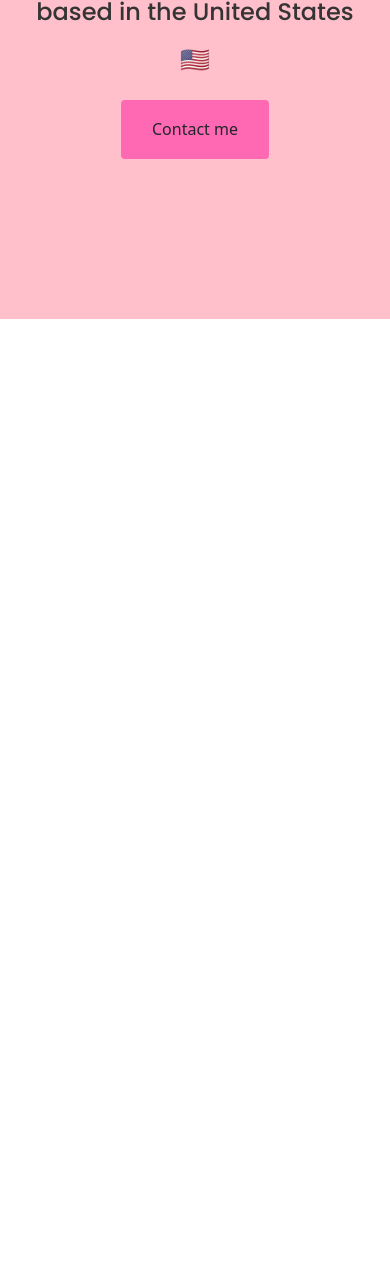
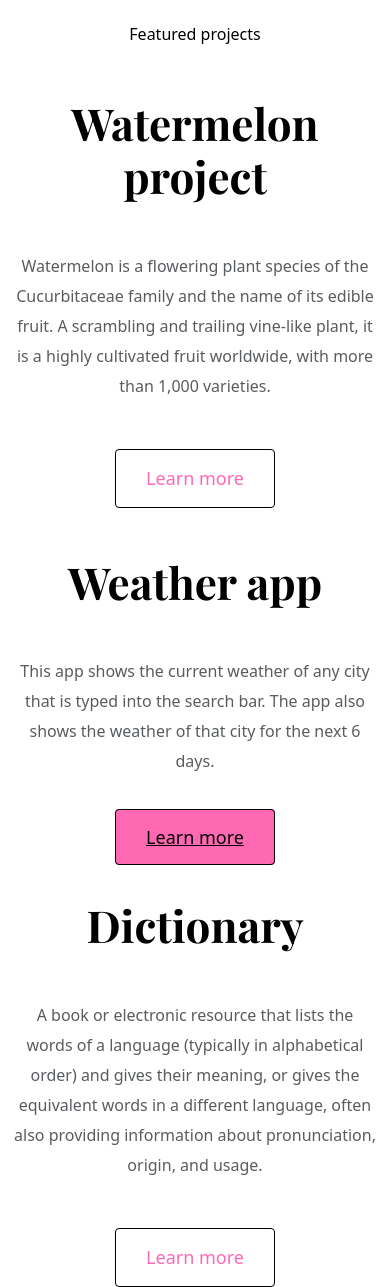
Before and after one commit to lnevans89/Portfolio-Project, a plain HTML site: page index.html in a window 390 px wide. Shown: the part 512-1799 px from the top of the page. Before the commit the page ends 844 px from the top, so only its background shows below. Drawn offline with nearby package versions, Linux system fonts and the light colour scheme.

Commit message:
Integrated homepage content design

```diff
--- a/index.html
+++ b/index.html
@@ -27,5 +27,73 @@ crossorigin="anonymous"></script>
     <a href="#" class="btn btn-branding">Contact me</a>
 </div>
 </div>
+<p class="text-center m-5">Featured projects</p>
+<div class="container">
+    <div class="row mb-5">
+        <div class="col d-none d-lg-block">
+            <div class="watermelon-picture">
+            <img src="images/Shecodes watermelon pj.pdf" class="img-fluid">
+        </div>
+    </div>
+            <div class="col">
+                <div class="project-description">
+<h2 class="mb-5">Watermelon project</h2>
+<p class="mb-5 text-muted">
+  Watermelon is a flowering plant species of
+  the Cucurbitaceae family and the name of its edible fruit. A
+  scrambling and trailing vine-like plant, it is a highly
+  cultivated fruit worldwide, with more than 1,000 varieties.
+</p>
+<a href="#" class="btn btn-branding-outline">Learn more</a>
+</div>
+   </div>
+</div>
+</div>
+
+
+<div class="container">
+    <div class="row">
+     <div class="col">
+    <div class="project-description">
+<h2 class="mb-5">Weather app</h2>
+<p class="mb-5 text-muted">
+  This app shows the current weather of any city that is typed into the search bar.
+  The app also shows the weather of that city for the next 6 days.
+</p>
+<a href="#" class="btn-branding mb-5">Learn more</a>
+</div>
+</div>
+
+        <div class="col d-none d-lg-block">
+            <div class="weather-app-picture">
+            <img src="images/weather app.pdf" class="img-fluid">
+        </div>
+    </div>
+</div>
+</div>
+
+
+<div class="container">
+    <div class="row">
+        <div class="col d-none d-lg-block">
+            <div class="watermelon-picture">
+            <img src="images/dictionary.png" class="img-fluid">
+        </div>
+    </div>
+            <div class="col">
+                <div class="project-description">
+
+<h2 class="m-5">Dictionary</h2>
+<p class="mb-5 text-muted">
+ A book or electronic resource that lists the words of a language
+ (typically in alphabetical order) and gives their meaning,
+ or gives the equivalent words in a different language,
+ often also providing information about pronunciation, origin, and usage.
+</p>
+<a href="#" class="btn btn-branding-outline">Learn more</a>
+</div>
+   </div>
+</div>
+</div>
 </body>
 </html>
--- a/styles/portfolio.css
+++ b/styles/portfolio.css
@@ -1,5 +1,6 @@
 :root{
     --branding-color: black;
+    --secondary-color: hotpink;
     --heading-font-family:'Playfair Display', serif;
     --default-font-family:'Poppins', sans-serif;
 }
@@ -15,12 +16,16 @@ font-family: var(--heading-font-family)
 }
 h1{
     font-size: 96px;
+    line-height: 1.5;
+}
+h2{
+    font-size: 64px;
 }
 p{
-    font-family: var(--default-font-family);
     font-weight: normal;
-    color: black
-
+    font-size:16px;
+    color: var(--branding-color);
+    line-height: 30px;
 }
 .hero {
     background-color: pink;
@@ -42,8 +47,48 @@ p{
 .btn-branding{
     background: hotpink;
     border-radius: 4px;
-    color:var(--branding-color)
+    color:var(--branding-color);
     font-size: 18px ;
     line-height: 27px ;
     padding: 15px 30px;
+    border: 1px solid var(--branding-color);
 }
+.btn-branding-outline{
+    background: white;
+    border-radius: 4px;
+    color: var(--secondary-color);
+    font-size: 18px ;
+    line-height: 27px ;
+    padding: 15px 30px;
+    border: 1px solid var(--branding-color);
+}
+.project-description{
+   padding: 120px 60px ;
+}
+.watermelon-picture{
+    height: 560px;
+    width: 560px;
+}
+@media(max-width: 900px){
+    h1{
+        font-size: 44px;
+        line-height: 1.5;
+    }
+    h2{
+        font-size: 44px;
+    }
+    .hero {
+    padding: 80px 20px;
+    }
+
+    .project-description{
+        padding: 0;
+        text-align: center;
+    }
+}
+.weather-app-picture{
+    background-color: pink;
+    height: 560px;
+    width: 560px;
+    padding: 120px 60px;
+}
```
Also changed, not shown: images/dictionary.png (added), images/yogurt app picture.png (added), 4 other files.
